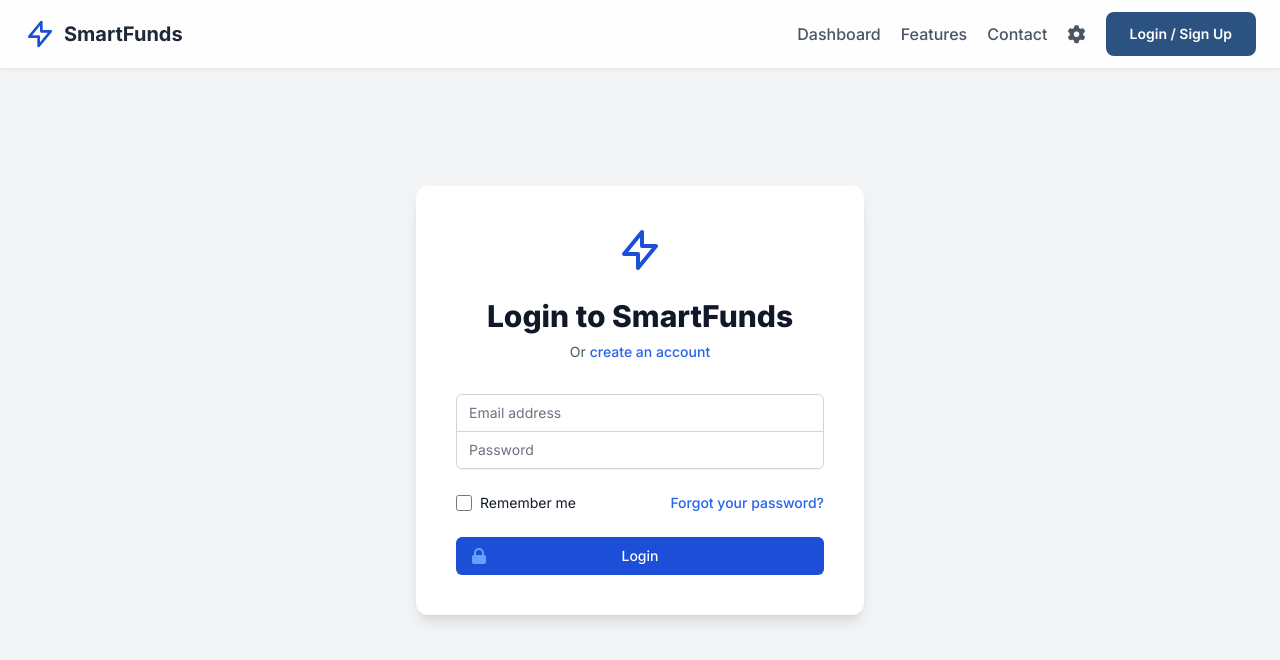
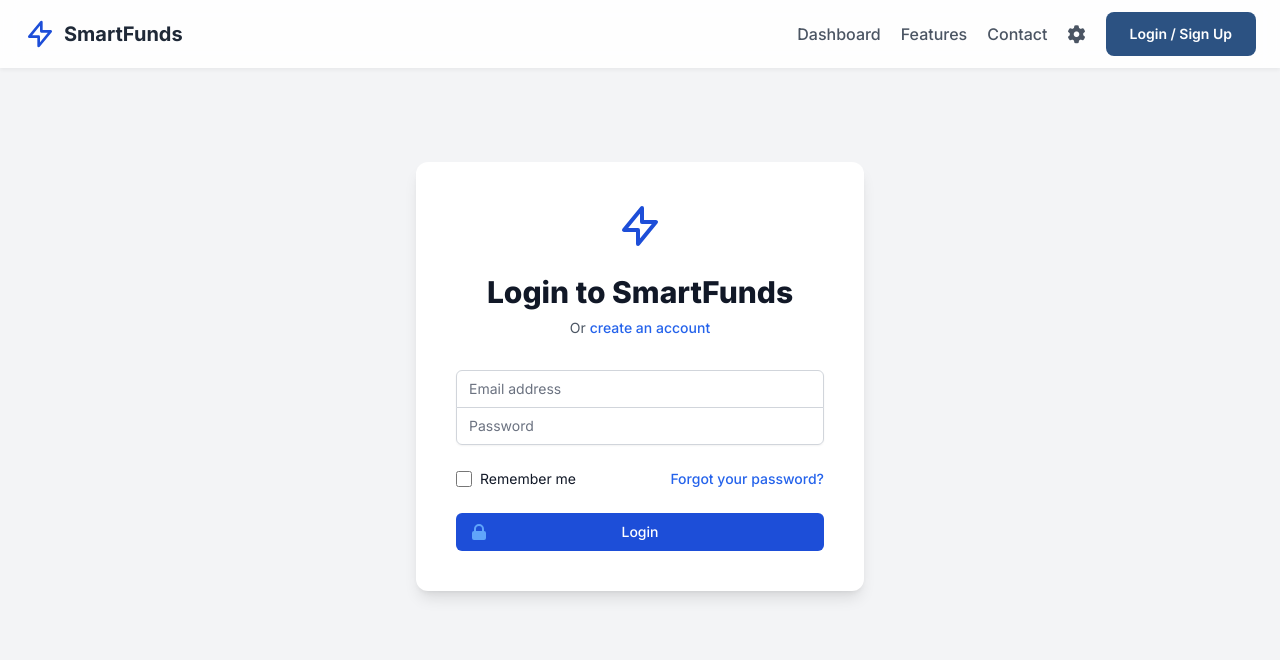
Before and after one commit to Hawasandra1/SmartFunds, a Vue app: page /login in a window 1280 px wide. Shown: the top 660 px of the page. Built offline with nearby package versions, Linux system fonts and the light colour scheme.

Commit message:
Update LoginView.vue

```diff
--- a/src/views/LoginView.vue
+++ b/src/views/LoginView.vue
@@ -4,10 +4,12 @@
 
 // You might need imports here later for state management (like Pinia)
 // or API calls for authentication.
+
+import { RouterLink } from 'vue-router'; // Import RouterLink for navigation
 </script>
 
 <template>
-  <div class="flex items-center justify-center min-h-screen bg-gray-100 py-12 px-4 sm:px-6 lg:px-8">
+  <div class="flex items-center justify-center min-h-screen bg-gray-100 py-12 px-4 sm:px-6 lg:px-8 pt-16 md:pt-0">
     <div class="max-w-md w-full space-y-8 bg-white p-10 rounded-xl shadow-lg">
       <div>
         <div class="flex justify-center mb-6">
@@ -19,8 +21,8 @@
         <p class="mt-2 text-center text-sm text-gray-600">
           Or
           <RouterLink to="/signup" class="font-medium text-blue-600 hover:text-blue-500">
-  create an account
-</RouterLink>
+            create an account
+          </RouterLink>
         </p>
       </div>
 
```
